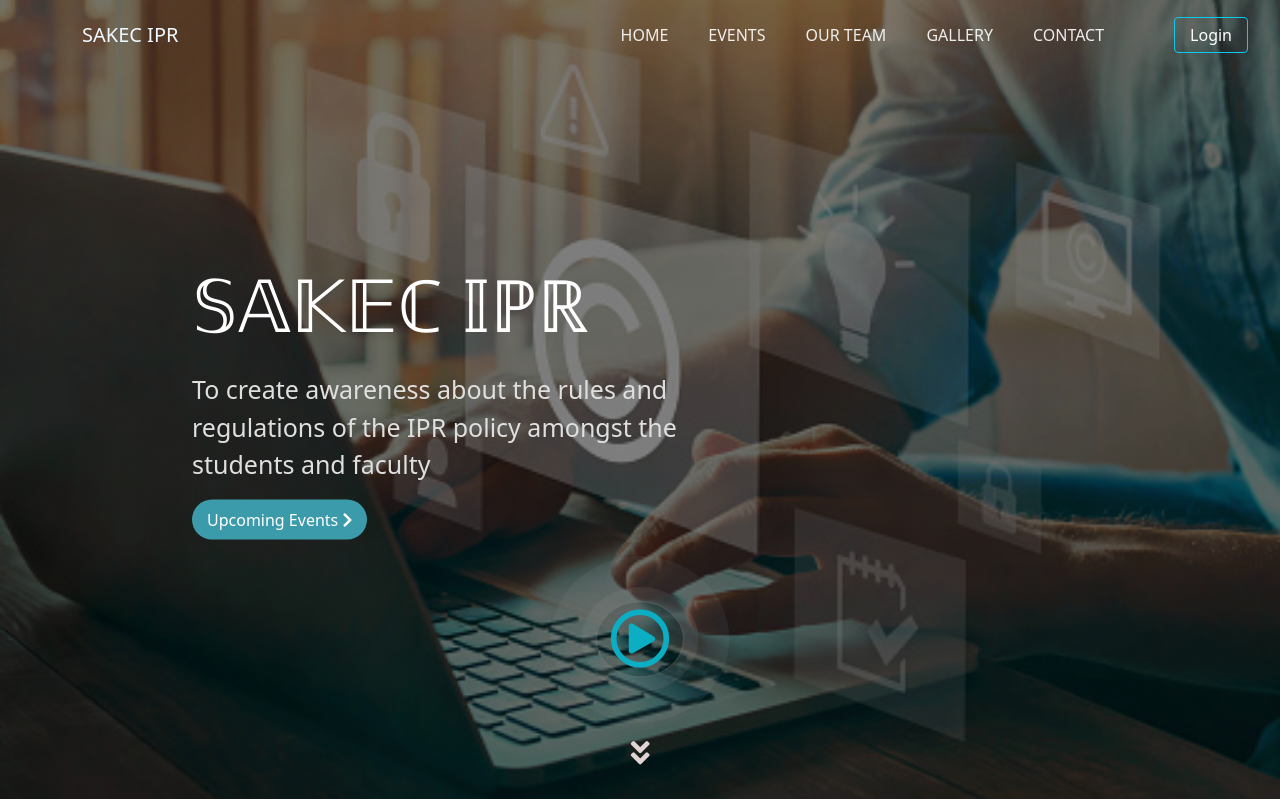
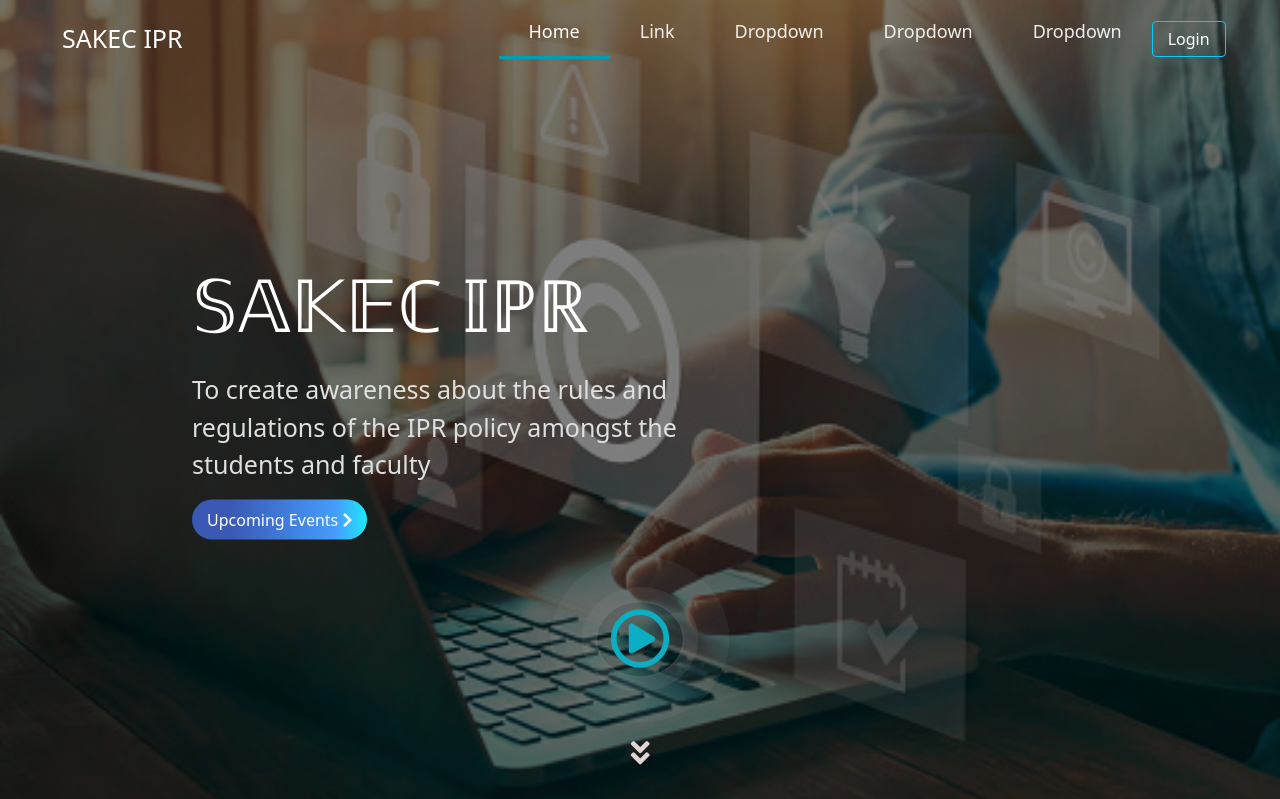
Before and after one commit to rahullsoni04/iprc, a PHP site: page / in a window 1280 px wide. Shown: the top 799 px of the page. Run offline with PHP 8.4, Linux system fonts and the light colour scheme.

Commit message:
v(1.1) Navbar added

```diff
--- a/css/style.css
+++ b/css/style.css
@@ -107,30 +107,94 @@ p {
 }
 
 /* Navbar */
-.bg-light {
-    padding: 15px 5px;
+ .bg-dark {
+    padding: 15px 50px;
     transition: 500ms ease;
     font-family:  system-ui;
     background-color: transparent !important;
 }
+.navbar-light .navbar-brand  {
+    color: white;
+    font-size: 25px;
+}
+.navbar-light .navbar-brand:hover{
+    color: white;
+}
 
-.navbar-light .navbar-nav .active>.nav-link,
-.navbar-light .navbar-nav .nav-link.active,
+
+.navbar-light .navbar-nav .nav-link,
 .navbar-light .navbar-nav .nav-link.show,
 .navbar-light .navbar-nav .show>.nav-link {
 color: rgb(255 255 255 / 90%);
-padding: 0px 20px;
+padding: 0px 30px;
+font-size: 18px;
 }
+
+.navbar-light .navbar-nav .nav-link:focus {
+    color:white;
+    outline: none;
+}
+
+.navbar-light .navbar-nav .nav-link.active{
+    border-bottom: solid 3px #019fb6;
+    color: white;
+
+}
+.navbar-light .navbar-nav .nav-link:hover{
+    color: white;
+}
+
+.navbar-light .navbar-nav .nav-link:after {
+    display:block;
+    padding-bottom: 8px;
+    content: '';
+    border-bottom: solid 3px #019fb6;
+    transform: scaleX(0);
+    transition: transform 250ms ease-in-out;
+  }
+  .navbar-light .navbar-nav .nav-link:hover:after
+  {
+      transform: scaleX(1);
+    }
+
+
+
+
 
 .navbar-collapse {
     margin-left: 300px;
 }
 
-.bg-light.scrolled {
+.bg-dark.scrolled {
     background-image: -webkit-linear-gradient(left, #1b48aa 0%, #59b6d3 50%, #2868b1 100%);
     background-image: -o-linear-gradient(left, #285fb1 0%, #45bbd8 50%, #287fb1 100%);
     background-image: linear-gradient(to right, #285fb1 0%, #2298b6 50%, #5cb8f6 100%);
     transition: background-color 500ms linear;
+}
+.btn-outline-info.scrolled{
+    border: 1px solid white;
+
+}
+.btn-outline-info.scrolled:hover{
+    background-color: white;
+    color: rgb(56, 56, 56) !important;
+}
+
+@media only screen and (max-width: 1196px)
+{
+    .navbar-collapse {
+        margin-left: 100px;
+    }
+}
+@media only screen and (max-width: 992px) {
+    .bg-dark{
+        background-image: -webkit-linear-gradient(left, #1b48aa 0%, #59b6d3 50%, #2868b1 100%);
+        background-image: -o-linear-gradient(left, #285fb1 0%, #45bbd8 50%, #287fb1 100%);
+        background-image: linear-gradient(to right, #285fb1 0%, #2298b6 50%, #5cb8f6 100%);
+    }
+    .navbar-collapse {
+        margin-left: 0px;
+    }
 }
 
 /* Navbar ends */
@@ -495,19 +559,24 @@ footer i{
 /* card buttons */
 
 .button{
-    background-color:rgb(59, 155, 170) ;
+    /* background-color:rgb(59, 155, 170) ; */
+    background: rgb(58,89,180);
+    background: linear-gradient(90deg, rgba(58,89,180,1) 22%, rgba(69,156,252,1) 82%, rgba(29,233,253,1) 100%);
     border-radius: 40px;
 	padding: 8px 15px;
 	color: rgb(255, 255, 255);
 	text-decoration: none;
 	bottom: 2px ;
+    transition:0.5s;
 }
 
 .button:hover{
-    background-color: rgb(26, 122, 134) ;
+    /* background-color: rgb(26, 122, 134) ; */
+    background: rgb(29,233,253);
+background: linear-gradient(90deg, rgba(29,233,253,1) 0%, rgba(69,156,252,1) 14%, rgba(58,89,180,1) 82%);
     color: rgb(255, 255, 255);
-    box-shadow: 0 0 8px rgb(247, 252, 255);
-	transition: 0.3s ease;
+    box-shadow: 0 0 15px rgb(0, 0, 0);
+
 }
 
 /* card button ends */
--- a/index.html
+++ b/index.html
@@ -18,39 +18,51 @@
 <body>
 
     <!-- Navbar -->
-    <nav class="navbar fixed-top navbar-expand-lg navbar-light bg-light">
-        <div class="container">
-            <a class="navbar-brand" href="#" style="color: aliceblue;">SAKEC IPR</a>
-            <button class="navbar-toggler" type="button" data-toggle="collapse" data-target="#navbarTogglerDemo01" aria-controls="navbarTogglerDemo01" aria-expanded="false" aria-label="Toggle navigation">
+
+    <nav class="navbar fixed-top navbar-expand-lg navbar-light bg-dark">
+        <div class="container-fluid">
+          <a class="navbar-brand" href="#">SAKEC IPR</a>
+          <button class="navbar-toggler" type="button" data-bs-toggle="collapse" data-bs-target="#navbarSupportedContent" aria-controls="navbarSupportedContent" aria-expanded="false" aria-label="Toggle navigation">
             <span class="navbar-toggler-icon"></span>
           </button>
-            <div class="collapse navbar-collapse justify-content-end" id="navbarTogglerDemo01">
-                <ul class="navbar-nav mr-auto my-2 my-lg-0 navbar-nav-scroll" style="max-height: 100px;">
-                    <li class="nav-item active">
-                        <a class="nav-link" href="#">HOME</a>
+          <div class="collapse navbar-collapse justify-content-end" id="navbarSupportedContent">
+            <ul class="navbar-nav me-auto mb-2 mb-lg-0">
+              <li class="nav-item">
+                <a class="nav-link active" aria-current="page" href="#">Home</a>
               </li>
-                    <li class="nav-item active">
-                        <a class="nav-link" href="#events">EVENTS</a>
+              <li class="nav-item">
+                <a class="nav-link" href="#">Link</a>
               </li>
-                    <li class="nav-item active">
-                        <a class="nav-link" href="#team">OUR TEAM</a>
+              <li class="nav-item ">
+                <a class="nav-link " href="#"  >
+                  Dropdown
+                </a>
+
               </li>
-                    <li class="nav-item active">
-                        <a class="nav-link" href="#gallery">GALLERY</a>
+              <li class="nav-item ">
+                <a class="nav-link " href="#"  >
+                  Dropdown
+                </a>
+
               </li>
-                    <li class="nav-item active">
-                        <a class="nav-link active" href="#contact">CONTACT</a>
+              <li class="nav-item ">
+                <a class="nav-link " href="#"  >
+                  Dropdown
+                </a>
+
               </li>
+
             </ul>
-                <span class="navbar-right">
-                    <a class="btn btn-outline-info" style="position: relative; left: 50px; padding: 5px 15px; color: white;">Login</a>
-                  </span>
-
+            <div class="d-flex justify-content-center">
+                <a class="btn btn-outline-info " style=" padding: 5px 15px; color: white;">Login</a>
+            </div>
           </div>
         </div>
       </nav>
+
     <!-- navbar ends -->
     <!-- banner -->
+
 
 
 
@@ -662,8 +674,10 @@
 
              $(function () {
   $(document).scroll(function () {
-    var $nav = $(".bg-light");
+    var $nav = $(".bg-dark");
+    var $navbtn = $(".btn-outline-info");
     $nav.toggleClass('scrolled', $(this).scrollTop() > $nav.height());
+    $navbtn.toggleClass('scrolled', $(this).scrollTop() > $navbtn.height());
   });
 });
     </script>
```
Lines whose indentation alone changed are shown as unchanged.
